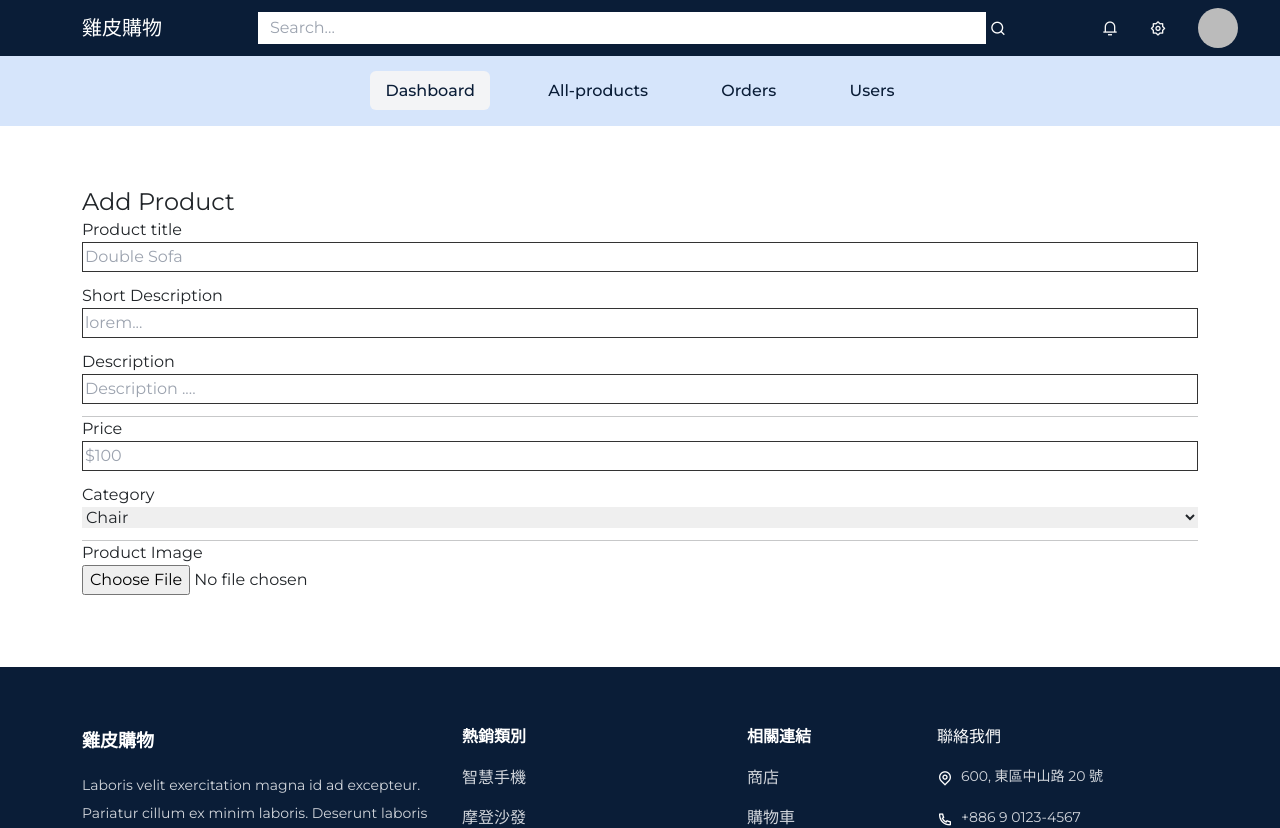
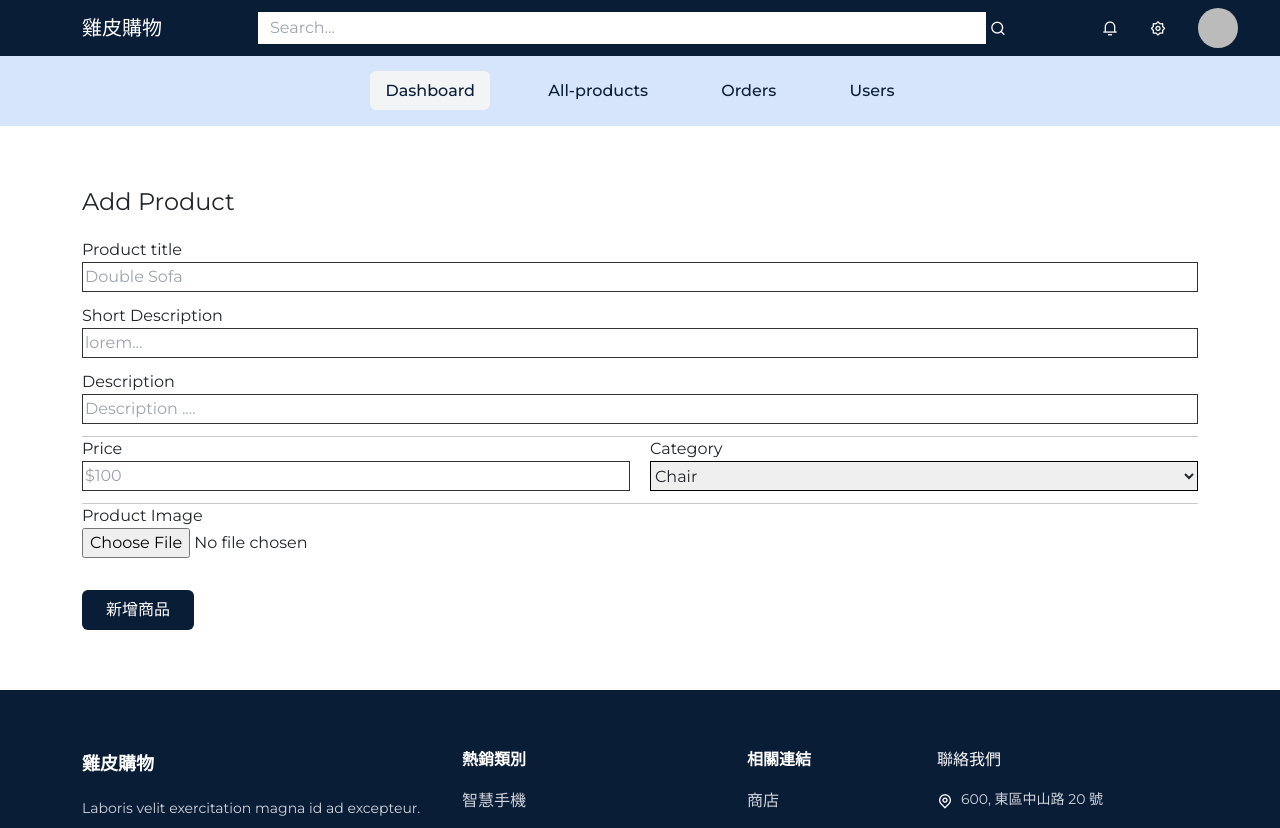
Before and after one commit to wooone/react-ec, a React (Create React App) app: page /dashboard/add-product in a window 1280 px wide. Shown: the top 828 px of the page. Built offline with nearby package versions, Linux system fonts and the light colour scheme; no server answers; sample sign-in values are in the browser's storage.

Commit message:
add product to the firebase

```diff
--- a/src/admin/AddProducts.jsx
+++ b/src/admin/AddProducts.jsx
@@ -1,38 +1,129 @@
+import { useState } from "react";
 import { Container, Row, Col, Form, FormGroup } from "reactstrap";
-import { InputStyled } from "./Admin.style"
+import { InputStyled } from "./Admin.style";
+import { toast } from "react-toastify";
+
+import { db, storage } from "../firebase.config";
+import { ref, uploadBytesResumable, getDownloadURL } from "firebase/storage";
+import { collection, addDoc } from "firebase/firestore";
+import { useNavigate } from "react-router-dom";
 
 const AddProducts = () => {
+  const [enterTitle, setEnterTitle] = useState("");
+  const [enterShortDesc, setEnterShortDesc] = useState("");
+  const [enterDescription, setEnterDescription] = useState("");
+  const [enterCategory, setEnterCategory] = useState("");
+  const [enterPrice, setEnterPrice] = useState("");
+  const [enterProductImg, setEnterProductImg] = useState(null);
+  const [loading, setLoading] = useState(false);
+
+  const navigate = useNavigate();
+
+  const addProduct = async (e) => {
+    e.preventDefault();
+
+    // const porduct = {
+    //   title: enterTitle,
+    //   shortDesc: enterShortDesc,
+    //   description: enterDescription,
+    //   category: enterCategory,
+    //   price: enterPrice,
+    //   imgUrl: enterProductImg,
+    // };
+
+    // add product to the firebase database
+
+    try {
+      const docRef = await collection(db, "products");
+
+      const storageRef = ref(
+        storage,
+        `productImages/${Date.now() + enterProductImg.name}`
+      );
+      const uploadTask = uploadBytesResumable(storageRef, enterProductImg);
+
+      uploadTask.on(
+        () => {
+          toast.error("圖片未上傳!");
+        },
+        () => {
+          getDownloadURL(uploadTask.snapshot.ref).then(async (downlaoadURL) => {
+            await addDoc(docRef, {
+              title: enterTitle,
+              shortDesc: enterShortDesc,
+              description: enterDescription,
+              category: enterCategory,
+              price: enterPrice,
+              imgUrl: downlaoadURL,
+            });
+          });
+        }
+      );
+      toast.success("成功新增商品");
+    } catch (error) {
+      toast.error("商品新增失敗");
+      // console.log(error.message);
+    }
+  };
   return (
     <>
       <section>
         <Container>
           <Row>
             <Col lg="12">
-              <h4 className="text-2xl">Add Product</h4>
-              <Form>
+              <h4 className="text-2xl mb-5">Add Product</h4>
+              <Form onSubmit={addProduct}>
                 <FormGroup className="flex flex-col">
                   <label>Product title</label>
-                  <InputStyled type="text" placeholder="Double Sofa" />
+                  <InputStyled
+                    type="text"
+                    placeholder="Double Sofa"
+                    value={enterTitle}
+                    onChange={(e) => setEnterTitle(e.target.value)}
+                    required
+                  />
                 </FormGroup>
                 <FormGroup className="flex flex-col">
                   <label>Short Description</label>
-                  <InputStyled type="text" placeholder="lorem..." />
+                  <InputStyled
+                    type="text"
+                    placeholder="lorem..."
+                    value={enterShortDesc}
+                    onChange={(e) => setEnterShortDesc(e.target.value)}
+                    required
+                  />
                 </FormGroup>
 
                 <FormGroup className="flex flex-col">
                   <label>Description</label>
-                  <InputStyled type="text" placeholder="Description ...." />
+                  <InputStyled
+                    type="text"
+                    placeholder="Description ...."
+                    value={enterDescription}
+                    onChange={(e) => setEnterDescription(e.target.value)}
+                    required
+                  />
                 </FormGroup>
                 <hr></hr>
-                <div>
-                  <FormGroup className="flex flex-col">
+                <div className="d-flex items-center justify-between gap-x-5">
+                  <FormGroup className="flex flex-col w-50">
                     <label>Price</label>
-                    <InputStyled type="number" placeholder="$100" />
+                    <InputStyled
+                      type="number"
+                      placeholder="$100"
+                      value={enterPrice}
+                      onChange={(e) => setEnterPrice(e.target.value)}
+                      required
+                    />
                   </FormGroup>
 
-                  <FormGroup className="flex flex-col">
+                  <FormGroup className="flex flex-col w-50">
                     <label>Category</label>
-                    <select>
+                    <select
+                      className="border border-black py-[3.5px]"
+                      value={enterCategory}
+                      onChange={(e) => setEnterCategory(e.target.value)}
+                    >
                       <option value="chair">Chair</option>
                       <option value="sofa">Sofa</option>
                       <option value="mobile">Mobile</option>
@@ -45,9 +136,20 @@ const AddProducts = () => {
                 <div>
                   <FormGroup className="flex flex-col">
                     <label>Product Image</label>
-                    <input type="file" />
+                    <input
+                      type="file"
+                      onChange={(e) => setEnterProductImg(e.target.files[0])}
+                      required
+                    />
                   </FormGroup>
                 </div>
+
+                <button
+                  className="bg-primary_color text-white py-2 px-6 rounded-md mt-5"
+                  type="submit"
+                >
+                  新增商品
+                </button>
               </Form>
             </Col>
           </Row>
```
